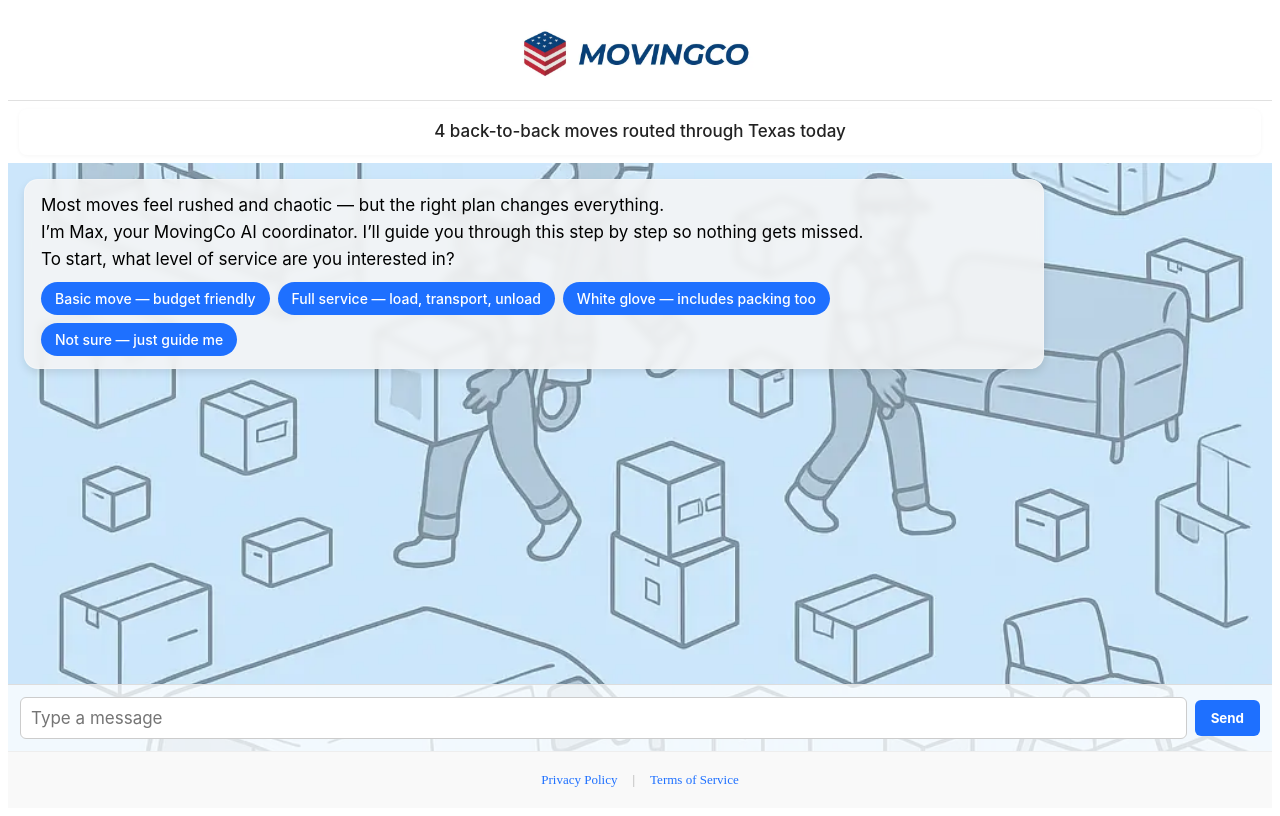
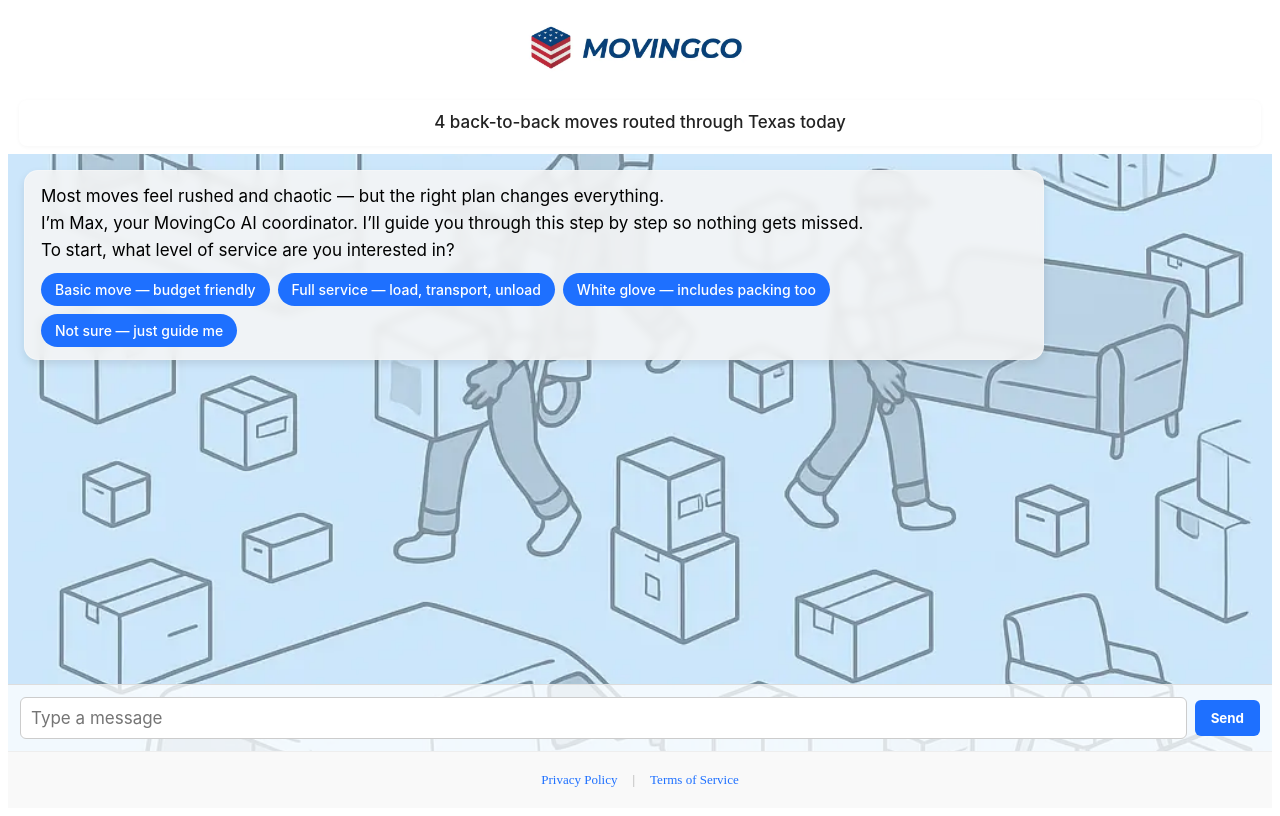
Before and after one commit to Trent2000Steel/V2, a Next.js app: page / in a window 1280 px wide. Built offline with nearby package versions, Linux system fonts and the light colour scheme.

Commit message:
Update Header.js

```diff
--- a/components/Header.js
+++ b/components/Header.js
@@ -12,18 +12,19 @@ export default function Header() {
 
 const styles = {
   header: {
-    height: '92px',
+    height: '80px', // ⬅️ Reduced from 92px
     backgroundColor: '#ffffff',
-    borderBottom: '1px solid #e0e0e0',
+    borderBottom: 'none', // ⬅️ Removed the line
     display: 'flex',
     alignItems: 'center',
     justifyContent: 'center',
     position: 'sticky',
     top: 0,
     zIndex: 1000,
+    paddingBottom: '4px', // ⬅️ Small tweak to bring it closer to trust text
   },
   logoImg: {
-    height: '64px',
+    height: '60px', // ⬅️ Slightly reduced
     objectFit: 'contain',
     userSelect: 'none',
   }
```
